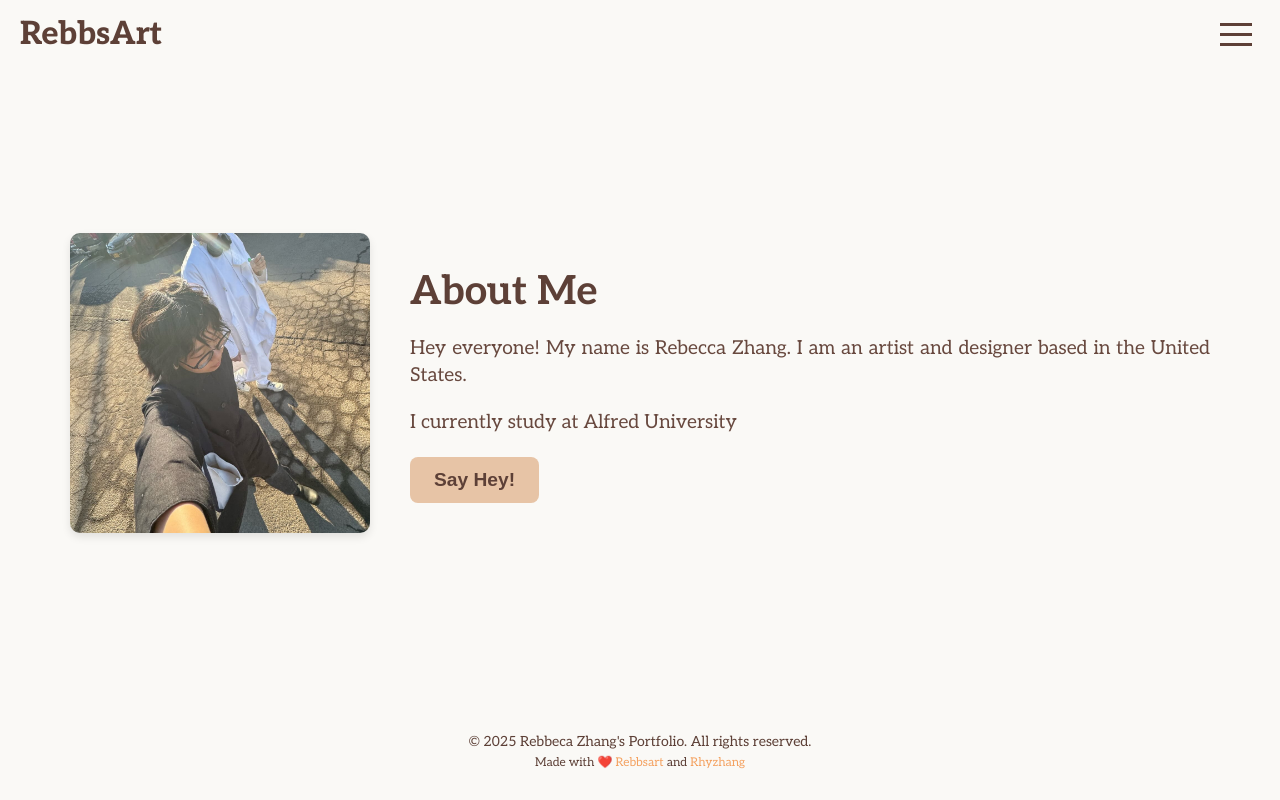
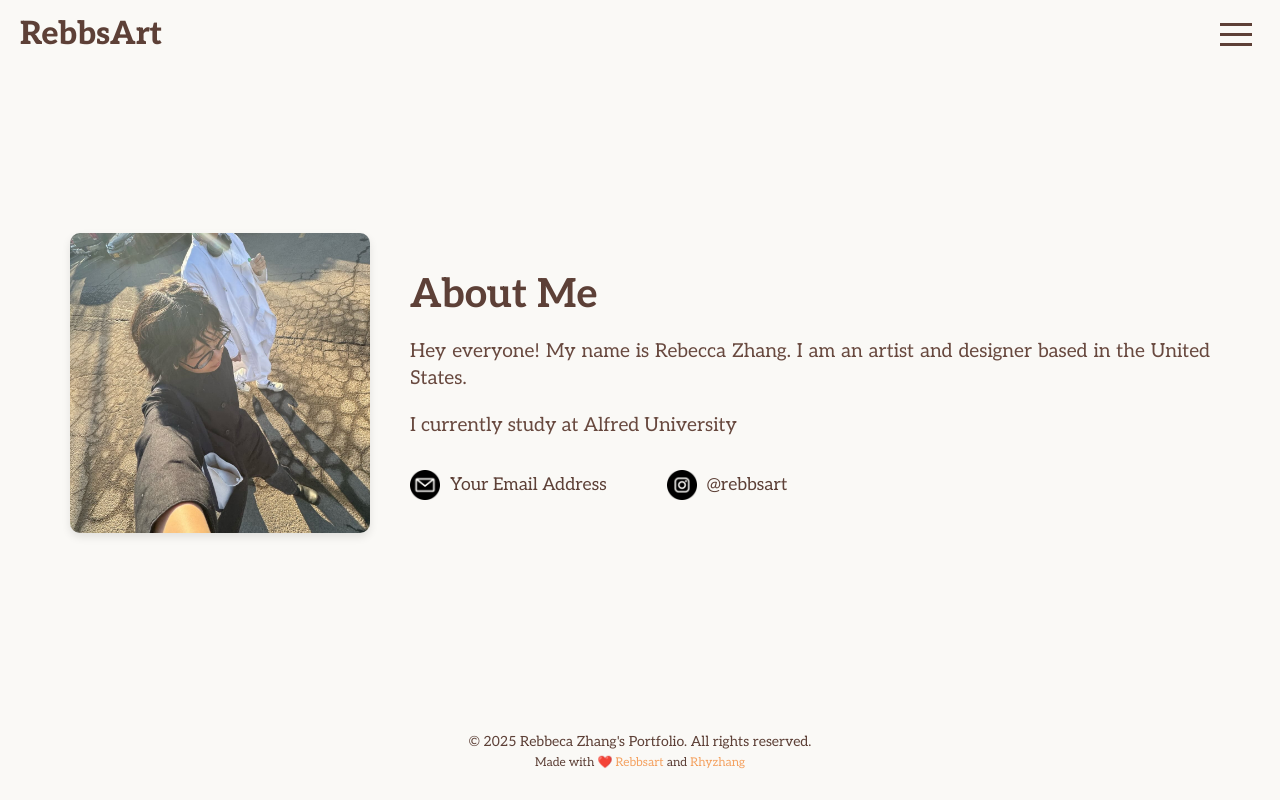
Before and after one commit to rebbsart/rebbsartV2, a React (Create React App) app: page /about in a window 1280 px wide. Built offline with nearby package versions, Linux system fonts and the light colour scheme.

Commit message:
update about page for icon and remove link

```diff
--- a/src/Data.js
+++ b/src/Data.js
@@ -4,6 +4,7 @@ const Data = {
   FooterText: "© 2025 Rebbeca Zhang's Portfolio. All rights reserved.",
   AboutEmail: "Your Email Address",
   AboutEmailSubject: "Subject of the Email",
+  AboutInstagram: "rebbsart",
   AboutHeading: "About Me",
   AboutTextParagraph1:
     "Hey everyone! My name is Rebecca Zhang. I am an artist and designer based in the United States.",
--- a/src/css/About.module.css
+++ b/src/css/About.module.css
@@ -47,20 +47,40 @@
     color: #68493f;
 }
 
-.contactButton {
-    padding: 12px 24px;
-    background-color: #e7c4a6;
-    color: #5D4037;
-    border: none;
-    border-radius: 8px;
-    cursor: pointer;
-    font-size: 1em;
-    font-weight: bold;
-}
-
 .about {
     background-color: #FAF9F6;
     color: #5D4037;
+}
+
+.socialIcons {
+    display: flex;
+    flex-direction: row;
+    gap: 30px;
+    margin-top: 20px;
+    justify-content: center;
+}
+
+.iconLink {
+    display: flex;
+    align-items: center;
+    transition: all 0.3s ease;
+    text-decoration: none;
+}
+
+.iconLink:hover {
+    transform: translateY(-3px);
+}
+
+.iconLink img {
+    width: 30px;
+    height: 30px;
+}
+
+.iconText {
+    margin-left: 10px;
+    color: #5D4037;
+    font-size: 1em;
+    text-decoration: none;
 }
 
 @media (min-width: 768px) {
@@ -83,7 +103,17 @@
         line-height: 1.4;
     }
 
-    .contactButton {
-        font-size: 1.2em;
+    .socialIcons {
+        justify-content: flex-start;
+        flex-direction: row;
+        margin-top: 30px;
+    }
+
+    .iconLink {
+        margin-right: 30px;
+    }
+
+    .iconText {
+        font-size: 1.1em;
     }
 }
--- a/src/pages/About.jsx
+++ b/src/pages/About.jsx
@@ -3,6 +3,8 @@ import Header from "../components/Header";
 import Footer from "../components/Footer";
 import AboutCSS from "../css/About.module.css";
 import data from "../Data";
+import emailIcon from "../assets/icons/email.png";
+import instagramIcon from "../assets/icons/instagram.png";
 
 // Dynamically import the profile image
 const importAll = (r) => r.keys().map(r);
@@ -13,12 +15,17 @@ const images = importAll(
 const profileImage = images.length > 0 ? images[0] : null;
 
 function About() {
-  const handleClick = () => {
+  const handleEmailClick = () => {
     const email = data.AboutEmail;
     const subject = data.AboutEmailSubject;
     const emailLink = document.createElement("a");
     emailLink.href = `mailto:${email}?subject=${encodeURIComponent(subject)}`;
     emailLink.click();
+  };
+
+  const handleInstagramClick = () => {
+    const instagramHandle = data.AboutInstagram;
+    window.open(`https://www.instagram.com/${instagramHandle}`, "_blank");
   };
 
   return (
@@ -38,9 +45,16 @@ function About() {
           <h1>{data.AboutHeading}</h1>
           <p>{data.AboutTextParagraph1}</p>
           <p>{data.AboutTextParagraph2}</p>
-          <button onClick={handleClick} className={AboutCSS.contactButton}>
-            {data.AboutButtonText}
-          </button>
+          <div className={AboutCSS.socialIcons}>
+            <a href="#" className={AboutCSS.iconLink} onClick={(e) => { e.preventDefault(); handleEmailClick(); }} style={{ textDecoration: 'none' }}>
+              <img src={emailIcon} alt="Email" />
+              <span className={AboutCSS.iconText}>{data.AboutEmail}</span>
+            </a>
+            <a href="#" className={AboutCSS.iconLink} onClick={(e) => { e.preventDefault(); handleInstagramClick(); }} style={{ textDecoration: 'none' }}>
+              <img src={instagramIcon} alt="Instagram" />
+              <span className={AboutCSS.iconText}>@{data.AboutInstagram}</span>
+            </a>
+          </div>
         </div>
       </div>
       <Footer />
```
Also changed, not shown: src/assets/icons/email.png (added), src/assets/icons/instagram.png (added).
